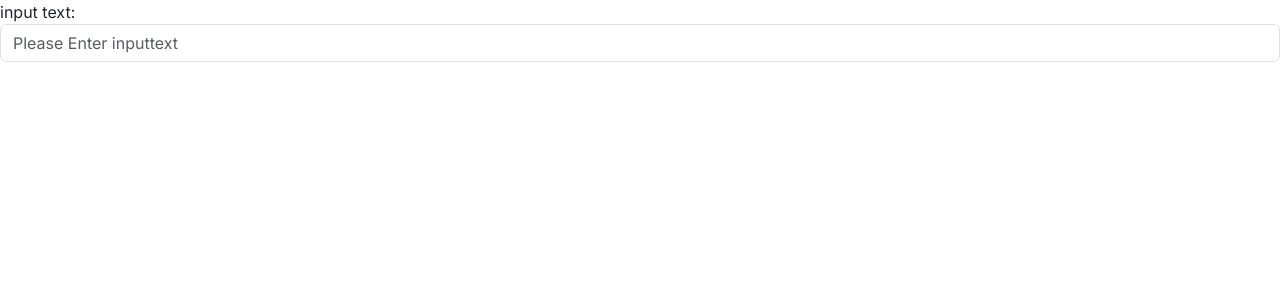
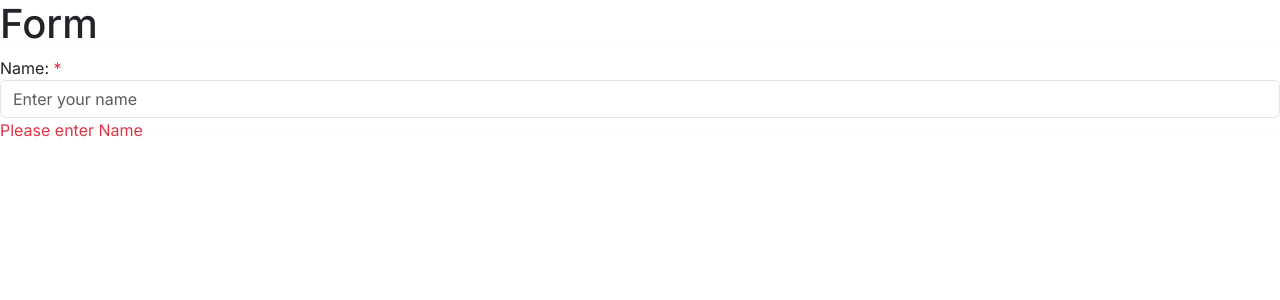
Before and after one commit to fluke-anonymous/next14_ts_bootstrap, a Next.js app: page /demo/input_text in a window 1280 px wide. Shown: the top 300 px of the page. Built offline with nearby package versions, Linux system fonts and the light colour scheme.

Commit message:
input text component

```diff
--- a/src/app/demo/input_text/page.tsx
+++ b/src/app/demo/input_text/page.tsx
@@ -3,16 +3,30 @@
 import React, { useState, useEffect } from 'react'
 import Inputtext from '@/components/inputtext/index'
 const page = () => {
-    const [inputText, setInputText] = useState<string>('')
-    const handleInput = (value:string) => {
-        console.log(value)
-        setInputText(value)
-    }
-    return (
-        <div>
-            <Inputtext value={inputText} label='input text' disabled={false} onChange={handleInput} placeholder="Please Enter inputtext"></Inputtext>
-        </div>
-    )
+    const [name, setName] = useState<string>('');
+
+  // Example validation function: Allow only alphabets and spaces
+  const validateName = (value: string) => {
+    return /^[A-Za-z\s]+$/.test(value);
+  };
+
+  const handleNameChange = (newValue: string) => {
+    setName(newValue);
+  };
+
+  return (
+    <div>
+      <h1>Form</h1>
+      <Inputtext
+        label="Name"
+        value={name}
+        placeholder="Enter your name"
+        onChange={handleNameChange}
+        validate={validateName}
+        required // Adding required prop
+      />
+    </div>
+  );
 }
 
 export default page
--- a/src/components/inputtext/index.tsx
+++ b/src/components/inputtext/index.tsx
@@ -6,24 +6,37 @@ interface TextInputProps {
   placeholder?: string;
   disabled?: boolean;
   onChange?: (value: string) => void;
+  validate?: (value: string) => boolean; // Typing validate as a function
+  required?: boolean;
 }
 
-const TextInput: React.FC<TextInputProps> = ({ label, placeholder,disabled, onChange }) => {
-    const [value, setValue] = useState<string>(''); // Initial state with type
+const TextInput: React.FC<TextInputProps> = ({
+  label,
+  placeholder,
+  disabled,
+  validate, // Ensure validate is properly typed
+  required,
+  onChange,
+}) => {
+  const [value, setValue] = useState<string>('');
 
   const handleChange = (event: ChangeEvent<HTMLInputElement>) => {
     const newValue = event.target.value;
     setValue(newValue);
     if (onChange) {
-            onChange(newValue); // Call the external onChange handler if provided
+      onChange(newValue);
     }
   };
 
-    const className = `form-control`
+  const className = `form-control`;
 
   return (
     <div>
-            {label && <label htmlFor="textInput">{label}: </label>}
+      {label && (
+        <label htmlFor="textInput">
+          {label}: {required && <span className="text-danger">*</span>}
+        </label>
+      )}
       <input
         className={className}
         id="textInput"
@@ -33,6 +46,14 @@ const TextInput: React.FC<TextInputProps> = ({ label, placeholder,disabled, onCh
         placeholder={placeholder}
         disabled={disabled}
       />
+
+      {required && validate && !value && (
+        <div className="text-danger">Please enter {label}</div>
+      )}
+
+      {required && validate && value && !validate(value) && (
+        <div className="text-danger">Invalid {label}</div>
+      )}
     </div>
   );
 };
```
Lines whose indentation alone changed are shown as unchanged.
